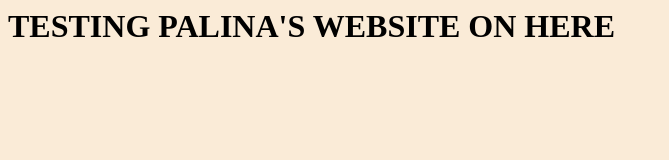
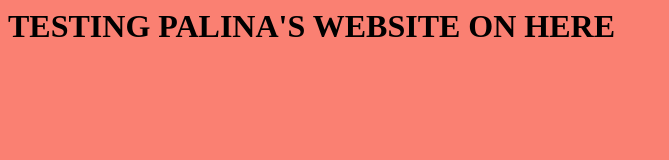
Before and after one commit to WVCS/website-palina0k, a plain HTML site: page index.html in a window 1280 px wide. Shown: the whole page, without its empty margins (0-669 px from the left). Drawn offline with Linux system fonts and the light colour scheme.

Commit message:
updated background color

```diff
--- a/style.css
+++ b/style.css
@@ -1,4 +1,4 @@
 body {
-  background-color: antiquewhite;
+  background-color: salmon;
 
 }
```
